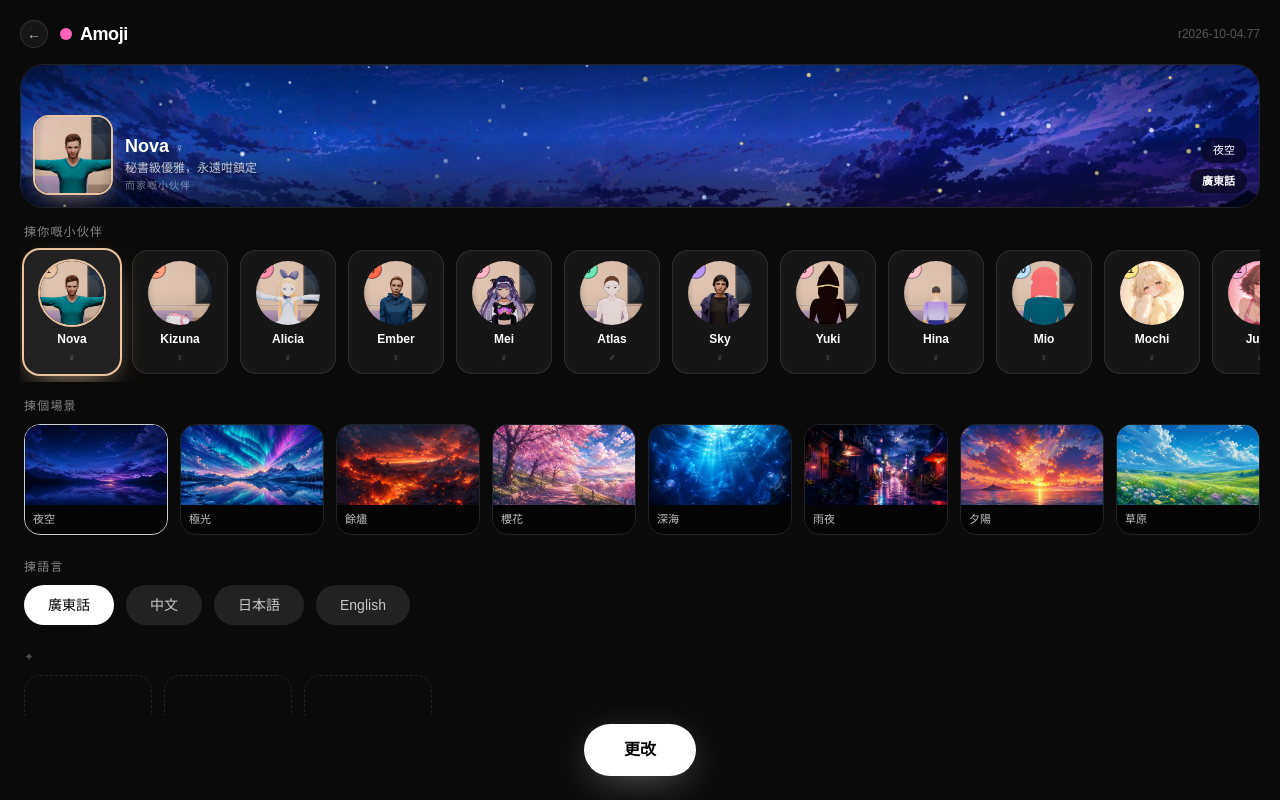
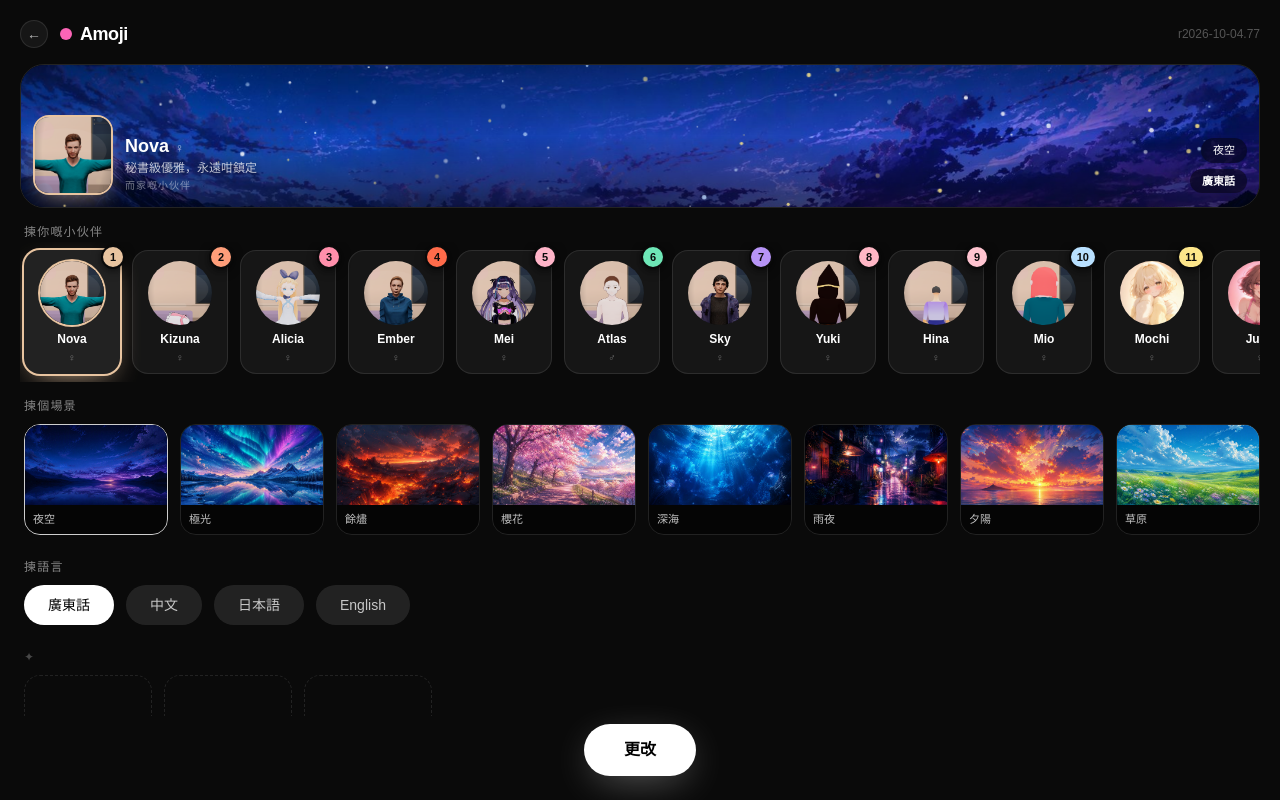
Before and after one commit to MonMonMars/amoji-app, a Next.js app in the folder apps/web/: page /change in a window 1280 px wide. Built offline with nearby package versions, Linux system fonts and the light colour scheme; no server answers.

Commit message:
r2026-10-04.78: unclip the cast number badge (card corner, z-20)

```diff
--- a/apps/web/components/SelectionBoard.tsx
+++ b/apps/web/components/SelectionBoard.tsx
@@ -16,6 +16,11 @@
 // r2026-10-04.55: each character card carries a #1-#29 number badge (index in
 // the FULL cast) so Master Simon can reference characters by number; Kid Mode
 // filtering never renumbers anyone.
+// r2026-10-04.78 (Master Simon): the badge LIVES OUTSIDE the clipped portrait
+// circle now — it used to hang at the circle's top-left corner, where the
+// circle's overflow-hidden cut it to a sliver and the row's scroll arrows sat
+// on top of it. Now it's pinned to the card's top-right corner, bigger, with
+// a solid ring — nothing can clip or cover it.
 import { useEffect, useRef, useState, type CSSProperties } from 'react';
 import { useRouter } from 'next/navigation';
 import HScrollRow from './HScrollRow';
@@ -216,23 +221,29 @@ export default function SelectionBoard({ mode }: { mode: 'start' | 'change' }) {
                 <button
                   key={c.id}
                   onClick={() => pick({ character: c.id })}
-                  className={`ui-card flex w-24 shrink-0 flex-col items-center gap-1.5 rounded-2xl border p-2.5 ${
+                  className={`ui-card relative flex w-24 shrink-0 flex-col items-center gap-1.5 rounded-2xl border p-2.5 ${
                     active ? 'border-transparent bg-white/10' : 'border-white/10 bg-white/5 hover:bg-white/10'
                   }`}
                   style={active ? { boxShadow: `0 0 0 2px ${c.accent}, 0 10px 30px -12px ${c.accent}` } : undefined}
                 >
+                  {/* r78: number badge pinned to the CARD corner, outside the
+                      clipped portrait circle — it used to live at the circle's
+                      top-left, where overflow-hidden trimmed it and the row's
+                      scroll arrows covered it. z-20 keeps it above the 3D
+                      busts and the arrows; the ring makes it readable on any
+                      accent color. */}
+                  <span
+                    className="absolute -right-1.5 -top-1.5 z-20 flex h-6 min-w-6 items-center justify-center rounded-full border-2 border-neutral-950 px-1.5 text-[11px] font-extrabold text-neutral-950 shadow-[0_2px_10px_rgba(0,0,0,0.6)]"
+                    style={{ background: c.accent }}
+                    title={`#${num}`}
+                  >
+                    {num}
+                  </span>
                   <span
                     className="relative h-16 w-16 shrink-0 overflow-hidden rounded-full bg-black/40"
                     style={active ? { boxShadow: `0 0 0 2px ${c.accent}` } : undefined}
                   >
                     <CharacterBust id={c.id} image={c.image} url={c.model} />
-                    <span
-                      className="absolute -left-0.5 -top-0.5 z-10 flex h-5 min-w-5 items-center justify-center rounded-full border border-black/40 px-1 text-[10px] font-bold text-black/80"
-                      style={{ background: c.accent }}
-                      title={`#${num}`}
-                    >
-                      {num}
-                    </span>
                   </span>
                   <span className="text-xs font-semibold">{c.name}</span>
                   <span className="text-[10px] leading-none text-white/40">{c.gender === 'female' ? '♀' : '♂'}</span>
```
